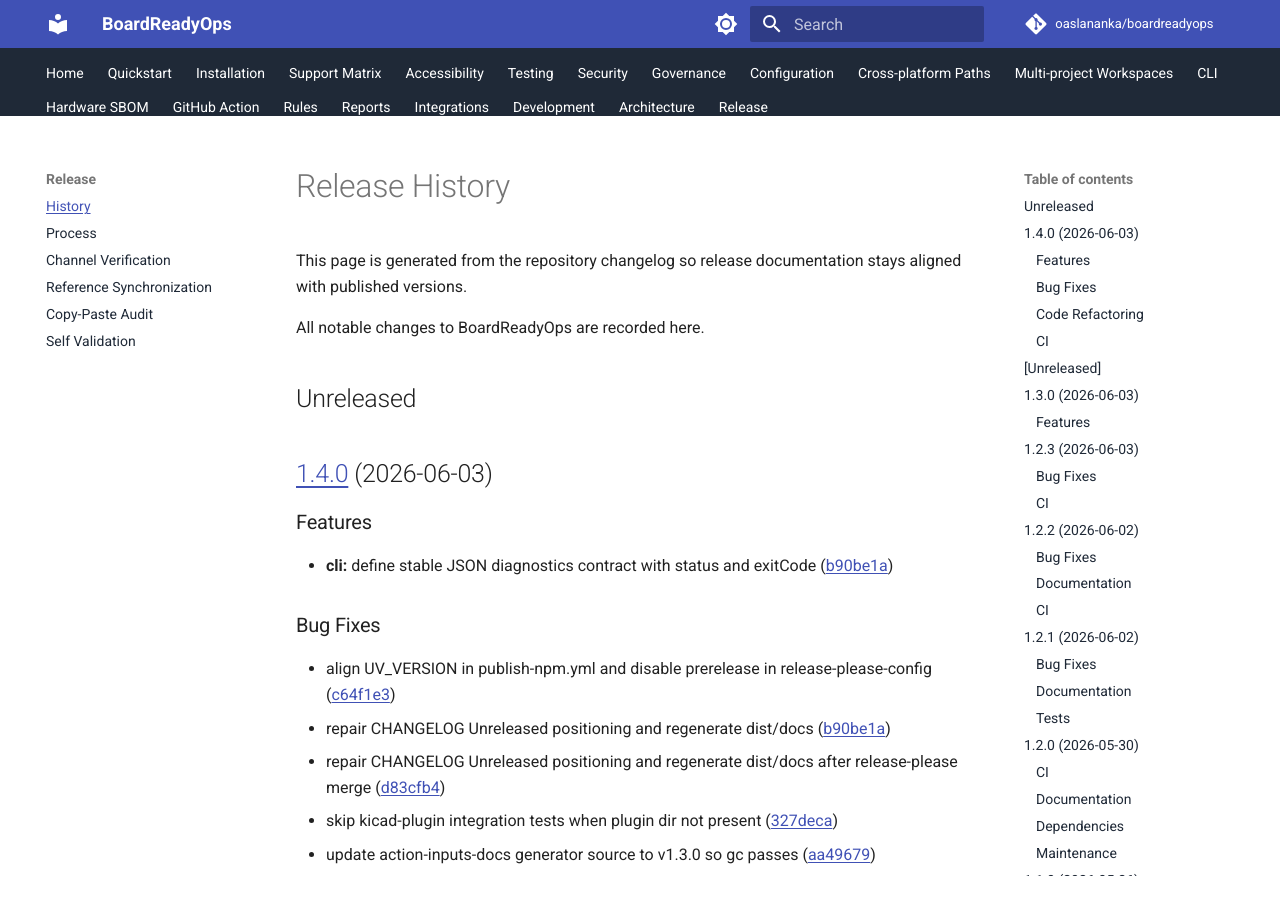
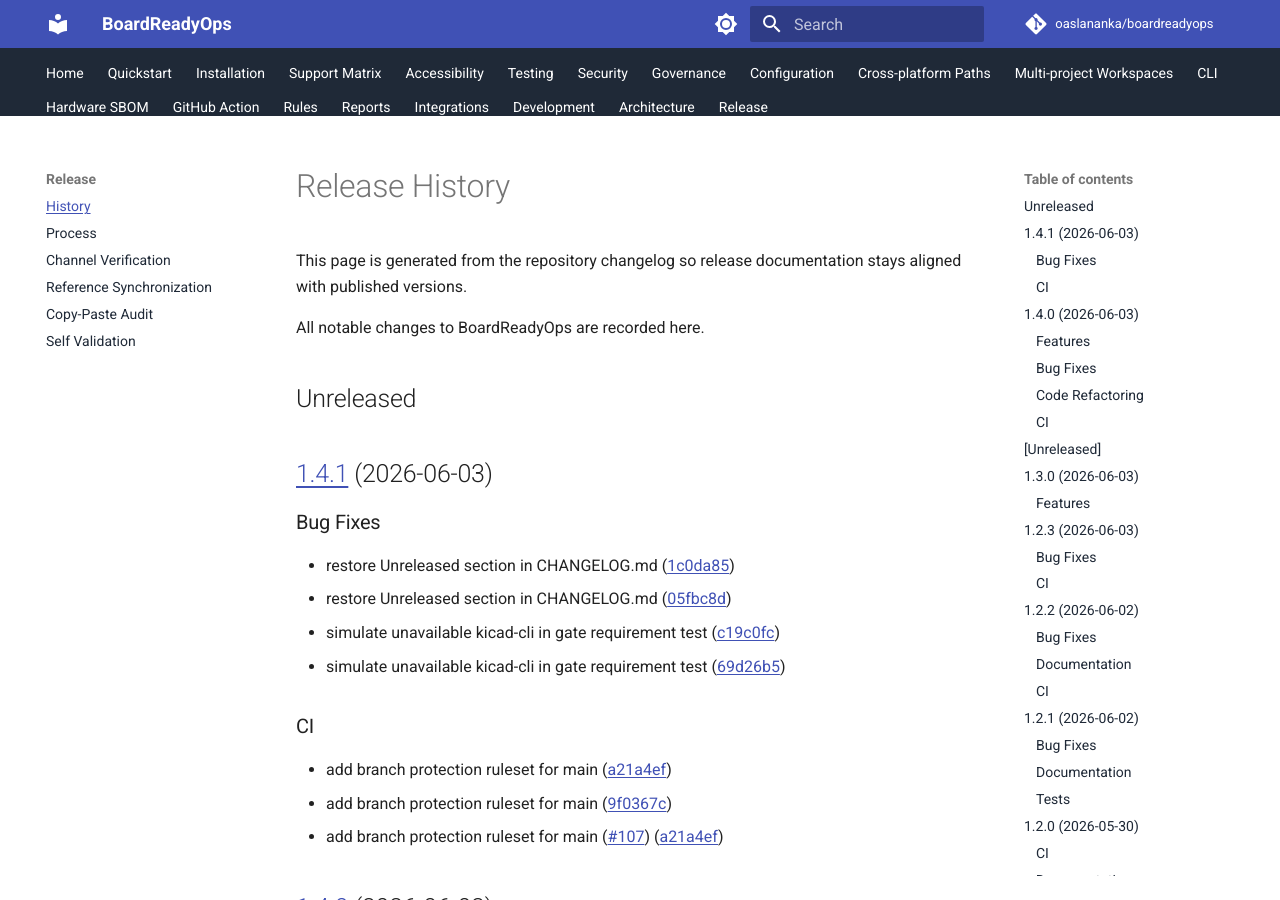
Before and after one commit to actions-marketplace-validations/oaslananka_boardreadyops, an MkDocs documentation site: the page built from docs/release/history.md, in a window 1280 px wide and 900 px high. Built offline with MkDocs 1.6.1 and Material for MkDocs 9.7.7, drawn with Linux system fonts in a browser that asks for light colours; comment, search, counter and statistics services are not loaded; the version menu is left out.

Commit message:
fix: regenerate dist bundles and release history for v1.4.1

```diff
--- a/docs/release/history.md
+++ b/docs/release/history.md
@@ -7,6 +7,23 @@ This page is generated from the repository changelog so release documentation st
 All notable changes to BoardReadyOps are recorded here.
 
 ## Unreleased
+
+## [1.4.1](https://github.com/oaslananka/boardreadyops/compare/v1.4.0...v1.4.1) (2026-06-03)
+
+
+### Bug Fixes
+
+* restore Unreleased section in CHANGELOG.md ([1c0da85](https://github.com/oaslananka/boardreadyops/commit/1c0da8525e5de5d3dc6cd75523f82e9dc93d8f61))
+* restore Unreleased section in CHANGELOG.md ([05fbc8d](https://github.com/oaslananka/boardreadyops/commit/05fbc8d347d070b4afb6a43469839679d45d98ea))
+* simulate unavailable kicad-cli in gate requirement test ([c19c0fc](https://github.com/oaslananka/boardreadyops/commit/c19c0fca85b1feb0e25fc863dfe1e9e29e78ee18))
+* simulate unavailable kicad-cli in gate requirement test ([69d26b5](https://github.com/oaslananka/boardreadyops/commit/69d26b5d5e5547dd9acae2b6d110521df8d521b4))
+
+
+### CI
+
+* add branch protection ruleset for main ([a21a4ef](https://github.com/oaslananka/boardreadyops/commit/a21a4efc43b4418bdb55ac7551aec511a0691d67))
+* add branch protection ruleset for main ([9f0367c](https://github.com/oaslananka/boardreadyops/commit/9f0367c2cc3f8ea94e7f2bae3eb7cfe2a90a842f))
+* add branch protection ruleset for main ([#107](https://github.com/oaslananka/boardreadyops/issues/107)) ([a21a4ef](https://github.com/oaslananka/boardreadyops/commit/a21a4efc43b4418bdb55ac7551aec511a0691d67))
 
 ## [1.4.0](https://github.com/oaslananka/boardreadyops/compare/v1.3.0...v1.4.0) (2026-06-03)
 
```
Also changed, not shown: 2 other files.
